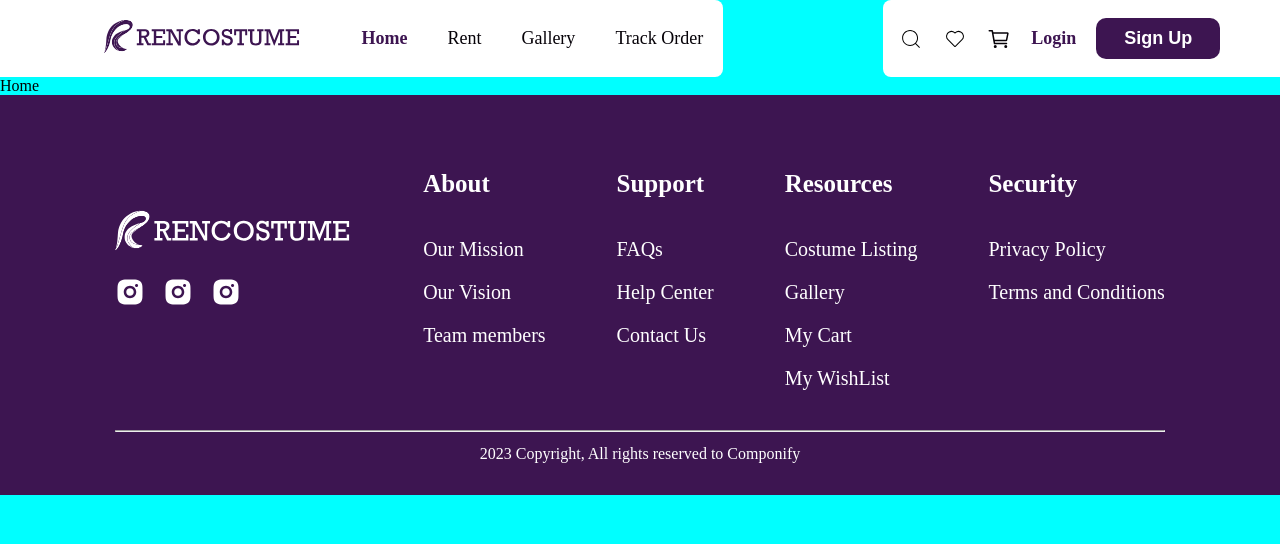
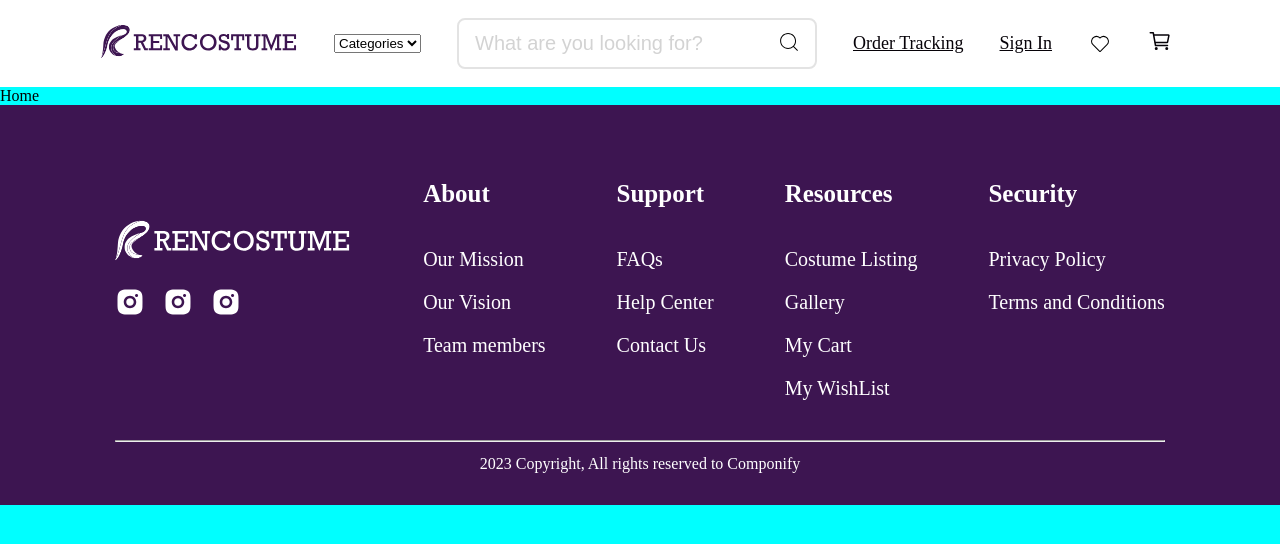
Before and after one commit to Razeetech/RENCOSTUME, a React (Vite) app: page / in a window 1280 px wide. Shown: the top 544 px of the page. Built offline with nearby package versions, Linux system fonts and the light colour scheme.

Commit message:
developed the new header provided

```diff
--- a/src/Components/Header/Header.css
+++ b/src/Components/Header/Header.css
@@ -1,105 +1,42 @@
 header {
-    background-color: transparent;
     display: flex;
-    justify-content: space-between;
-    align-items: stretch;
+    gap: 36px;
+    align-items: center;
     width: 100vw;
+    padding: 18px 100px;
+    background-color: white;
 }
 
-header .left-block {
-    width: 56.5%;
-    background-color: white;
-    border-radius: 0 8px 8px 0;
-    display: flex;
-    gap: 60px;
-    justify-content: end;
-    align-items: center;
-    padding: 20px;
+header select option {
+    color: #060208;
+    min-height: 1em;
 }
 
-.left-block nav ul {
-    display: flex;
-    gap: 40px;
-    justify-content: space-between;
-    list-style: none;
-    align-items: center;
+.search-box {
+    position: relative;
 }
 
-.left-block nav ul li a {
+.search-box input {
+    padding: 12px 16px;
+    border-radius: 8px;
+    border: 2px solid #E3E3E3;
+    min-width: 360px;
+    font-size: 20px;
+    outline: none;
+}
+
+.search-box input::placeholder {
+    font-size: 20px;
+    color: #d3d3d3;
+}
+
+.search-icon {
+    position: absolute;
+    top: 12px;
+    right: 16px;
+}
+
+header a {
     font-size: 18px;
     color: #060208;
-    text-decoration: none;
 }
-
-ul li a.active {
-    color: #3D1551 !important;
-    font-weight: 600;
-}
-
-header .right-block {
-    width: 31%;
-    background-color: white;
-    border-radius: 8px 0 0 8px;
-    display: flex;
-    gap: 20px;
-    justify-content: start;
-    align-items: center;
-    padding: 16px;
-}
-
-header .right-block a {
-    font-size: 18px;
-    font-weight: 600;
-    color: #3D1551;
-    text-decoration: none;
-}
-
-header .right-block button {
-    color: white;
-    background-color: #3D1551;
-    padding: 10px 28px;
-    border-radius: 10px;
-    border: none;
-    font-size: 18px;
-    font-weight: 600;
-}
-
-@media screen and (max-width: 1250px) {
-    header .left-block {
-        width: 61%;
-        gap: 36px;
-    }
-    .logo img, .logo {
-        width: 180px;
-        height: 28px;
-    }
-    .left-block nav ul {
-        gap: 28px;
-    }
-    header .right-block {
-        width: 35%;
-    }
-    header .right-block button {
-        padding: 10px 16px;
-    }
-}
-
-@media screen and (max-width: 920px) {
-    header .left-block {
-        gap: 32px;
-        width: 60%;
-    }
-    .logo img, .logo {
-        width: 146px;
-    }
-    .left-block nav ul {
-        gap: 20px;
-    }
-    header .right-block {
-        width: 37%;
-        gap: 16px;
-    }
-    header .right-block button {
-        padding: 10px 18px;
-    }
-}
--- a/src/Components/Header/Header.jsx
+++ b/src/Components/Header/Header.jsx
@@ -7,42 +7,24 @@ import { IoCartOutline } from "react-icons/io5";
 const Header = () => {
   return (
     <header>
-      <div className="left-block">
-        <a href="/" className='logo'>
-          <img src={logo} alt="" />
-        </a>
-        <nav>
-          <ul>
-            <li>
-              <NavLink to='/'>
-                Home
-              </NavLink>
-            </li>
-            <li>
-              <NavLink to='/rent'>
-                Rent
-              </NavLink>
-            </li>
-            <li>
-              <NavLink to='/gallery'>
-                Gallery
-              </NavLink>
-            </li>
-            <li>
-              <NavLink to='/track'>
-                Track Order
-              </NavLink>
-            </li>
-          </ul>
-        </nav>
+      <a href="/" className='logo'>
+        <img src={logo} alt="" />
+      </a>
+      <select name="categories" id="categories">
+        <option value="categories">Categories</option>
+        <option value="categories">Categories</option>
+        <option value="categories">Categories</option>
+      </select>
+      <div className="search-box">
+        <input type="search" placeholder='What are you looking for?' />
+        <CiSearch size={24} stroke='#060208' className='search-icon' />
       </div>
-      <div className="right-block">
-        <CiSearch size={24} stroke='#060208' />
-        <CiHeart size={24} stroke='#060208' />
+      <Link tp="/">Order Tracking</Link>
+      <Link to='login' className='login-link'>Sign In</Link>
+      <CiHeart size={24} stroke='#060208' />
+      <Link to="/shopping-cart">
         <IoCartOutline size={24} stroke='#060208' />
-        <Link to='login' className='login-link'>Login</Link>
-        <button>Sign Up</button>
-      </div>
+      </Link>
     </header>
   )
 }
--- a/src/main.jsx
+++ b/src/main.jsx
@@ -6,6 +6,7 @@ import Root from './Root.jsx';
 import Listing from './Pages/ProductListing/Listing.jsx';
 import ProductDetail from './Pages/ProductDetail/ProductDetail.jsx';
 import Home from './Pages/Home/Home.jsx';
+import Cart from './Pages/Cart/Cart.jsx';
 
 const router = createBrowserRouter([
   {
@@ -26,6 +27,10 @@ const router = createBrowserRouter([
     path: '/products/:productId',
     element: <ProductDetail />
   },
+  {
+    path: '/shopping-cart',
+    element: <Cart />
+  },
 ]);
 
 ReactDOM.createRoot(document.getElementById('root')).render(
```
